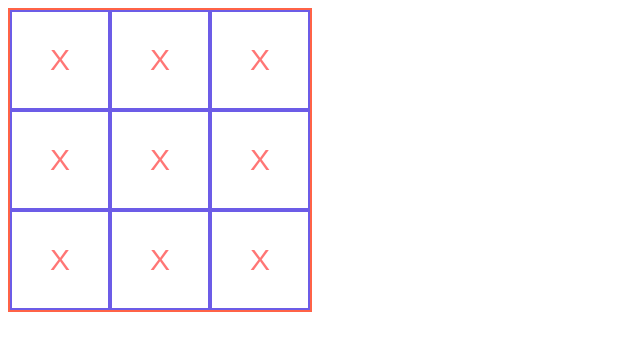
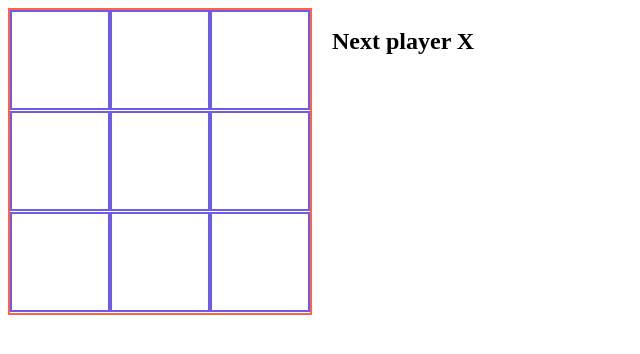
Before and after one commit to igorac/15-dias-react-CollabCode, a React (Create React App) app: page / in a window 1280 px wide. Shown: the top 354 px of the page, without its empty margins (0-640 px from the left). Built offline with nearby package versions, Linux system fonts and the light colour scheme.

Commit message:
Desafios concluidos do Dia React 02

```diff
--- a/src/App.js
+++ b/src/App.js
@@ -1,12 +1,11 @@
 import React from 'react';
-import Board from './components/Board';
-
+import Game from './components/Game'
 
 
 
 function App() {
   return (
-    <Board qtd="9"/>
+    <Game />
   );
 }
 
--- a/src/components/Board/style.css
+++ b/src/components/Board/style.css
@@ -1,4 +1,5 @@
 .board {
     border: 2px solid tomato;
     width: 300px;
+    float: left;
 }
--- /dev/null
+++ b/src/components/Game/index.js
@@ -0,0 +1,14 @@
+import React from 'react';
+import Board from '../Board';
+import './style.css';
+
+const Game = () => {
+  return (
+    <>
+      <Board qtd="9"/>
+      <div className="next-player">Next player X</div>
+    </>
+  );
+}
+
+export default Game;
--- /dev/null
+++ b/src/components/Game/style.css
@@ -0,0 +1,6 @@
+.next-player {
+    float:left;
+    margin: 20px;
+    font-weight: bold;
+    font-size: 1.5rem;
+}
--- a/src/components/Square/index.js
+++ b/src/components/Square/index.js
@@ -1,14 +1,31 @@
-import React from 'react';
+import React, { Component } from 'react';
 import './style.css';
 
 
-// function handleClick(e) {
-//   console.log('1');
-// }
+class Square extends Component {
 
-const handleClick = (text) => () => console.log(text)
+  constructor(props) {
+    super(props);
+    this.state = {
+      simbolo: '',
+      isNextX: true,
+    }
 
-const Square = () => <button onClick={handleClick('Teste')} className="square">X</button>
+  }
 
+  handleClick = () => {
+    this.setState({
+      simbolo: (this.state.isNextX) ? 'X' : 'O',
+      isNextX: !this.state.isNextX
+    })
+  }
+
+  render() {
+    return (
+      <button onClick={this.handleClick} className="square">{this.state.simbolo}</button>
+    );
+  }
+
+}
 
 export default Square;
```
